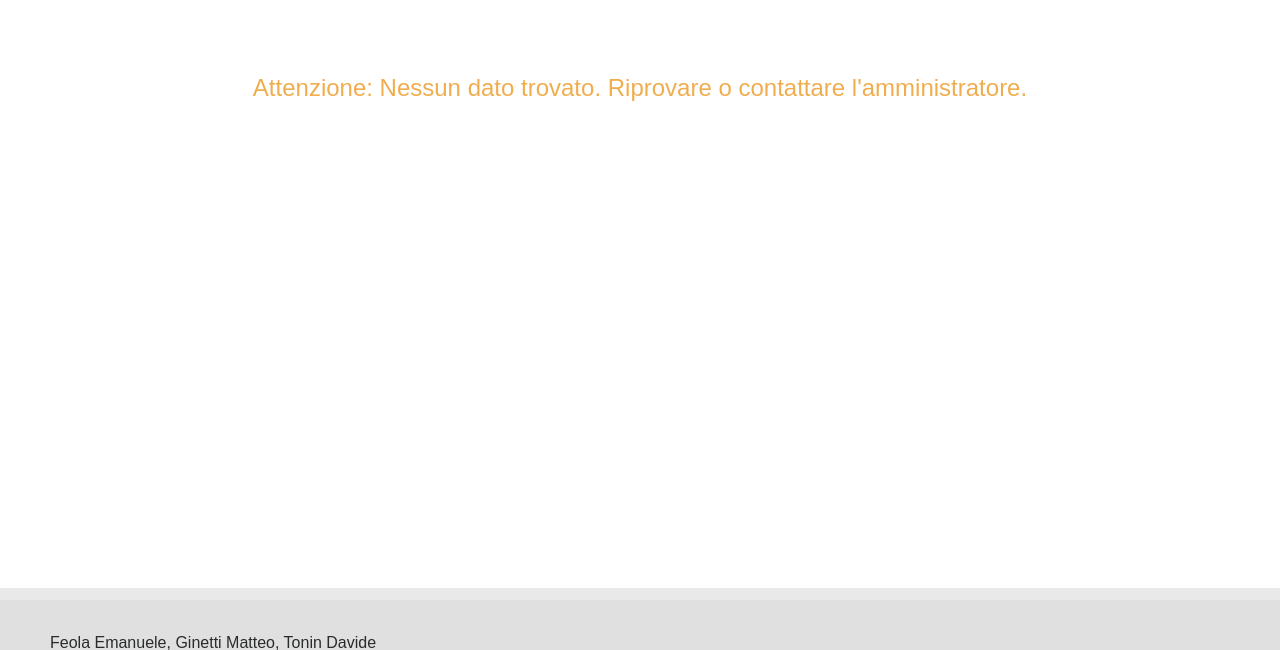
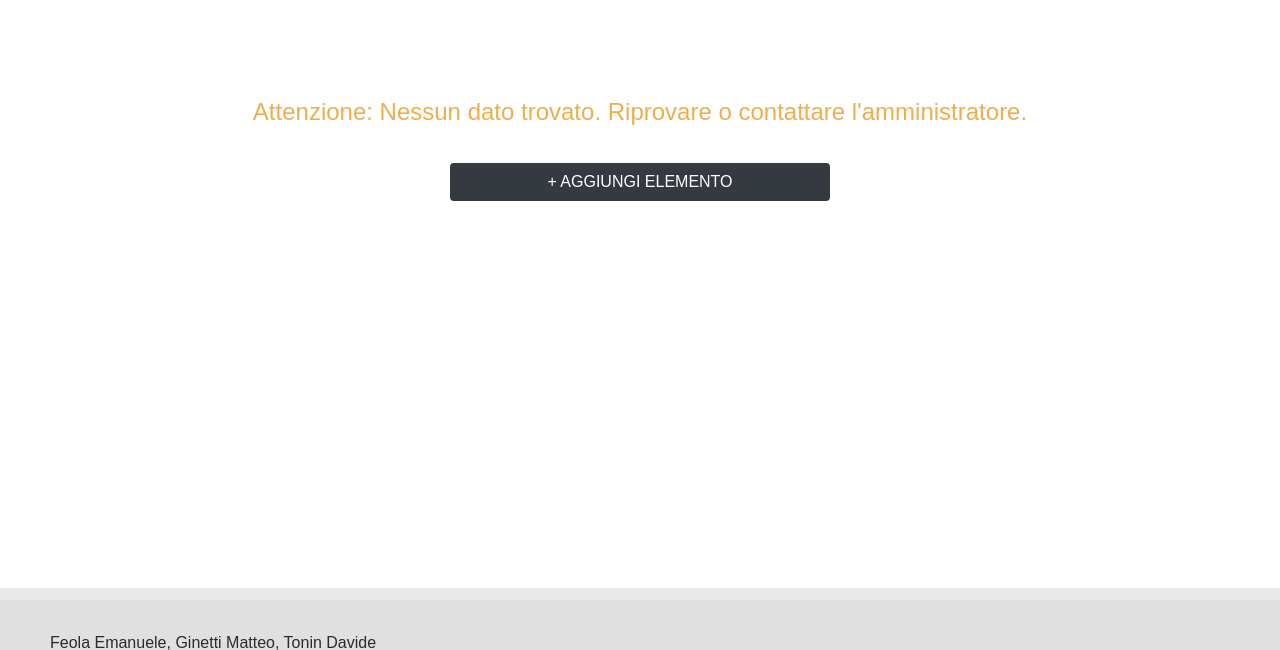
Before and after one commit to DavideTonin99/djfantamarconi, a Django app: page /organogram/ in a window 1280 px wide. Shown: the part 156-806 px from the top of the page. Run offline with Django 3.2, Linux system fonts and the light colour scheme; the visitor is signed in with stand-in values (Sample User, id 1); data that the repository does not hold is empty; some libraries are stand-ins or nearby versions.

Commit message:
Some fix, added some features

```diff
--- a/fantamarconi/models.py
+++ b/fantamarconi/models.py
@@ -10,7 +10,7 @@ class Processes(models.Model):
     name = models.CharField(max_length=255, unique=True, blank=False, null=False)
     start_date = models.DateField(auto_now=False, null=True, blank=True)
     end_date = models.DateField(auto_now=False, null=True, blank=True)
-    referent = models.ForeignKey(settings.AUTH_USER_MODEL)
+    referent = models.ForeignKey(settings.AUTH_USER_MODEL, on_delete=models.PROTECT)
 
     def __str__(self):
         return str(self.name)
@@ -21,8 +21,8 @@ class Timeline(models.Model):
     class Meta:
         unique_together = (('process', 'referent', 'start_date'),)
 
-    process = models.ForeignKey('Processes')
-    referent = models.ForeignKey(settings.AUTH_USER_MODEL)
+    process = models.ForeignKey('Processes', on_delete=models.PROTECT)
+    referent = models.ForeignKey(settings.AUTH_USER_MODEL, on_delete=models.PROTECT)
     start_date = models.DateField(auto_now=False, null=True, blank=True)
     end_date = models.DateField(auto_now=False, null=True, blank=True)
     job = models.CharField(max_length=255, blank=False, null=False)
--- a/fantamarconi/urls.py
+++ b/fantamarconi/urls.py
@@ -1,4 +1,5 @@
 from django.conf.urls import url
+from django.views.generic import RedirectView
 from fantamarconi.views import ( home, organogram, get_organogram,
                                 timeline, get_timeline, ProcessesView,
                                 view_profile, edit_profile, register )
@@ -11,10 +12,15 @@ urlpatterns = [
     # Organogram
     url(r'^organogram/$', organogram, name='organogram'),
     url(r'^ajax/get_organogram/$', get_organogram, name='get_organogram'),
+    url(r'^organogram/add/$', RedirectView.as_view(url='/admin/fantamarconi/organogram/add/'), name='add-organogram'),
     # Timeline
     url(r'^timeline/$', timeline, name='timeline'),
     url(r'^ajax/get_timeline/$', get_timeline, name='get_timeline'),
+    url(r'^timeline/add/$', RedirectView.as_view(url='/admin/fantamarconi/timeline/add/'), name='add-timeline'),
+    # Processes
     url(r'^processes/$', ProcessesView.as_view(), name='processes'),
+    url(r'^processes/add/$', RedirectView.as_view(url='/admin/fantamarconi/processes/add/'), name='add-process'),
+
     url(r'^login/$', login, kwargs={'template_name': 'login.html', 'redirect_authenticated_user': True}, name='login'),  # Cambio template  di login
     url(r'^logout/$', logout, {'template_name': 'logout.html'}, name='logout'),
     url(r'^profile/$', view_profile, name='view-profile'),
--- a/fantamarconi/views.py
+++ b/fantamarconi/views.py
@@ -13,9 +13,33 @@ from fantamarconi.models import Processes, Timeline, Organogram
 def home(request):
     return render(request, template_name='home.html')
 
+
+class ProcessesView(TemplateView):
+
+    model = Processes
+    template_name = 'processes.html'
+
+    def get_context_data(self, **kwargs):
+        context = super(ProcessesView, self).get_context_data(**kwargs)
+        # Add in a QuerySet of all the processes
+        processes = Processes.objects.all()
+
+        if (len(processes) > 0):
+            context['processes'] = [({'process':process,
+                                    'referent_name': process.referent.first_name,
+                                    'referent_surname': process.referent.last_name,
+                                    'referent_email': process.referent.email})
+                                    for process in processes]
+        else:
+            context['error'] = 'Nessun risultato trovato'
+        return context
+
+
+# organogram page
 def organogram(request):
     return render(request, template_name='organogram.html')
 
+# return organogram data
 def get_organogram(request):
     organogram = {}
     objects = Organogram.objects.all()
@@ -38,15 +62,18 @@ def get_organogram(request):
 
     return JsonResponse(organogram)
 
+# timeline page
 def timeline(request):
     return render(request, template_name='timeline.html')
 
+# return timeline data
 def get_timeline(request):
     timeline = {}
 
     first_name = request.GET['first_name']
     last_name = request.GET['last_name']
 
+    # check for referent selection
     if (first_name != "" or last_name != ""):
         processes = Timeline.objects.filter(referent__first_name__contains=first_name, referent__last_name__contains=last_name)
     else:
@@ -67,23 +94,6 @@ def get_timeline(request):
         timeline['error'] = "Nessun dato trovato. Riprovare o contattare l'amministratore."
 
     return JsonResponse(timeline)
-
-class ProcessesView(TemplateView):
-
-    model = Processes
-    template_name = 'processes.html'
-
-    def get_context_data(self, **kwargs):
-        context = super(ProcessesView, self).get_context_data(**kwargs)
-        # Add in a QuerySet of all the processes
-        processes = Processes.objects.all()
-
-        context['processes'] = [({'process':process,
-                                'referent_name': process.referent.first_name,
-                                'referent_surname': process.referent.last_name,
-                                'referent_email': process.referent.email})
-                                for process in processes]
-        return context
 
 
 @login_required
--- a/static/css/style.css
+++ b/static/css/style.css
@@ -105,6 +105,16 @@ button:hover {
     cursor: pointer;
 }
 
+.btn-dark {
+    color: white;
+    background-color: #343a40;
+}
+
+.btn-dark:hover {
+    color: white;
+    background-color: #23272b;
+}
+
 #json-export {
     padding: 13px;
     background: #393c3c;
--- a/static/js/organogram.js
+++ b/static/js/organogram.js
@@ -20,7 +20,7 @@ function draw_organogram() {
     data.addRows(organogram);
 
     // Create the chart.
-    var chart = new google.visualization.OrgChart($('#content').get(0));
+    var chart = new google.visualization.OrgChart($('#organogram').get(0));
     // Draw the chart, setting the allowHtml option to true for the tooltips.
     chart.draw(data, {allowHtml:true,allowCollapse:true});
 }
--- a/templates/organogram.html
+++ b/templates/organogram.html
@@ -12,6 +12,15 @@
     <div class="double-bounce1"></div>
     <div class="double-bounce2"></div>
 </div>
+<div id='organogram'>
+
+</div>
+{% if user.is_authenticated and user.is_superuser %}
+    <br />
+    <div class='row' id='add-organogram'>
+        <a class='btn btn-dark col-sm-4 offset-sm-4' href='{% url 'add-organogram' %}' target="_blank">+ AGGIUNGI ELEMENTO</a>
+    </div>
+{% endif %}
 {% endblock %}
 
 {% block script %}
@@ -27,7 +36,7 @@
             }
             ).done(function(data) {
                 if (data.error !== undefined & data.error !== "") {
-                    $('#content').append("<div class='row'><h4 class='col-sm-12 text-warning text-center'>Attenzione: "+data.error+"</h4></div>");
+                    $("<div class='row'><h4 class='col-sm-12 text-warning text-center'>Attenzione: "+data.error+"</h4></div>").insertBefore('#add-organogram');
                 } else {
                     organogram_data = data;
                     google.charts.load('current', {packages:["orgchart"]});
@@ -35,7 +44,7 @@
                 }
             })
             .fail(function() {
-                $('#content').append("<div class='row'><h4 class='col-sm-12 text-danger text-center'>Errore durante il caricamento dei dati. Riprovare o contattare l'amministratore,</h4></div>");
+                $("<div class='row'><h4 class='col-sm-12 text-danger text-center'>Errore durante il caricamento dei dati. Riprovare o contattare l'amministratore.</h4></div>").insertBefore('#add-organogram');
             })
             .always( function() {
                 $('#spinner').remove();
```
Also changed, not shown: templates/processes.html (+9 -0 lines), templates/timeline.html (+8 -2 lines), fantamarconi/migrations/0009_auto_20171208_0852.py (added), fantamarconi/migrations/0010_auto_20171208_0856.py (added).
